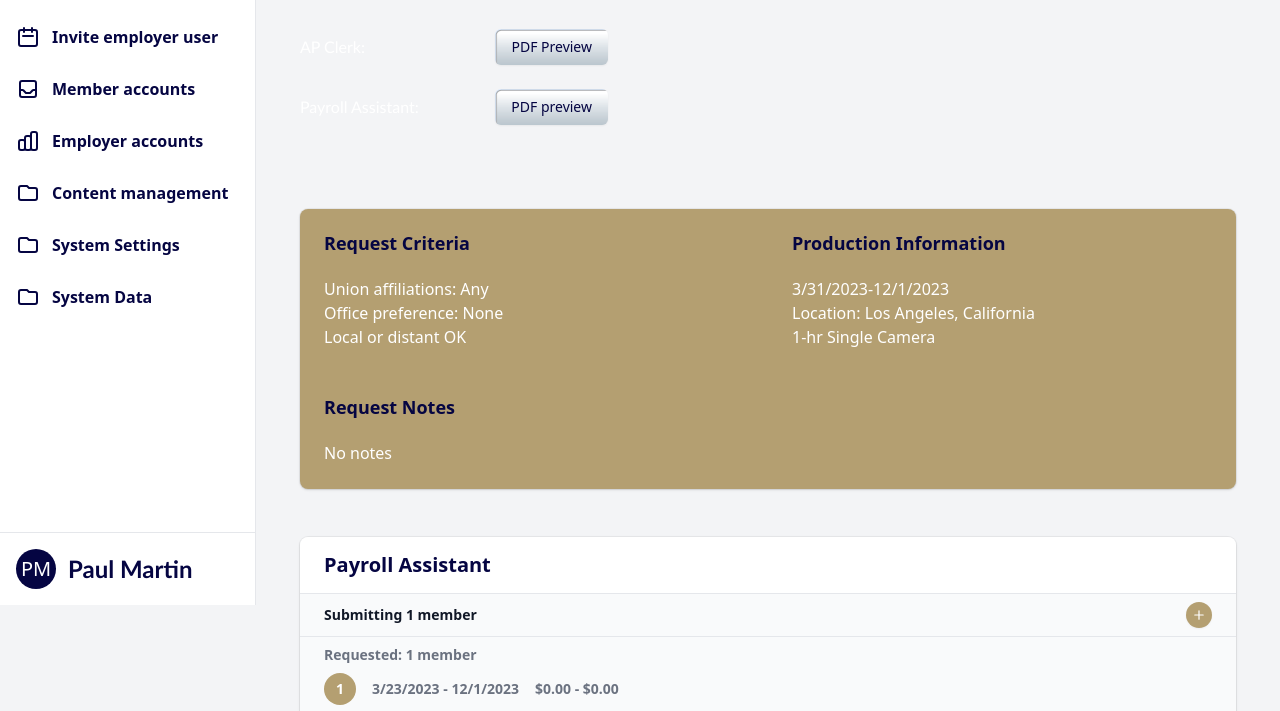
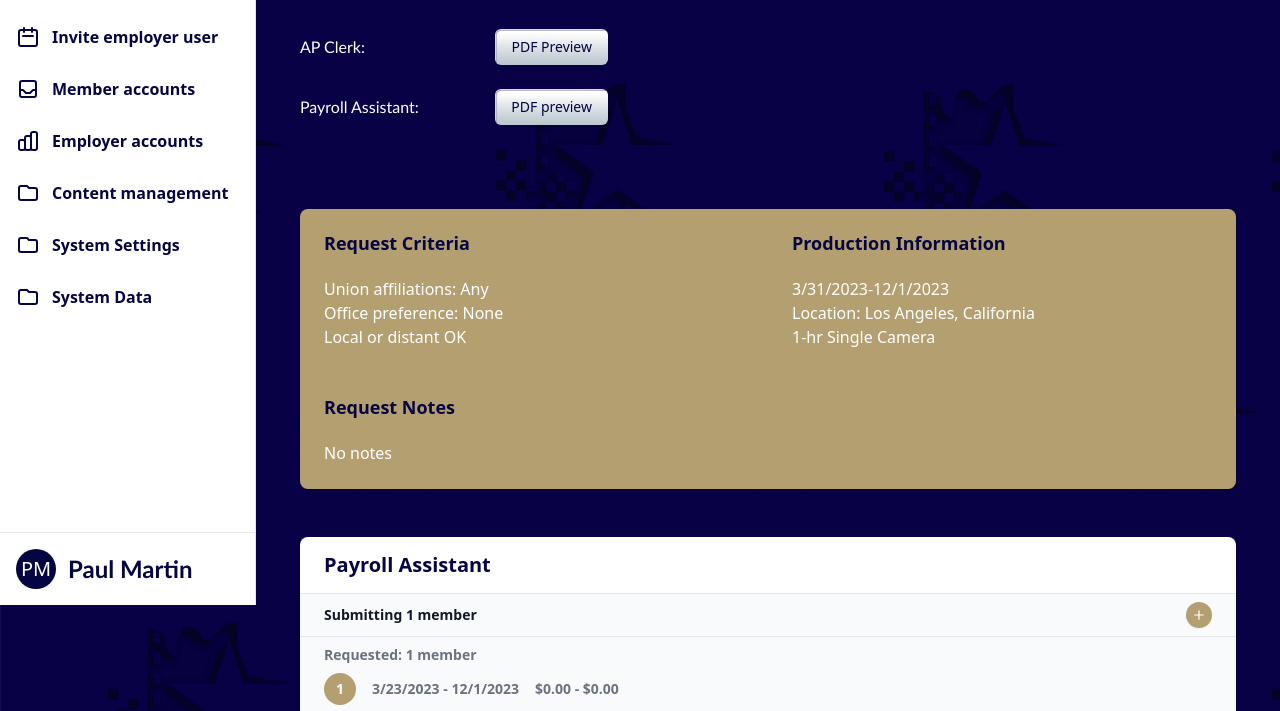
Before and after one commit to ervinCodes/OTTA-Admin, a website: page Interior/admin-pending-request-review.html in a window 1280 px wide. Shown: the part 195-906 px from the top of the page. Drawn offline with Linux system fonts and the light colour scheme; a web font is replaced by a local one.

Commit message:
bg image added

```diff
--- a/Interior/admin-pending-request-review.html
+++ b/Interior/admin-pending-request-review.html
@@ -1,4 +1,4 @@
-<html lang="en" class="h-full bg-gray-100 k-webkit k-webkit111 bg-[url('/images/blue-stars-backbround.jpg')] bg-auto">
+<html lang="en" class="h-full bg-gray-100 k-webkit k-webkit111 bg-[url('/images/blue-stars-background.jpg')] bg-auto">
   <head class="h-full bg-gray-100">
     <style type="text/css">
       .swal-icon--error {
```
